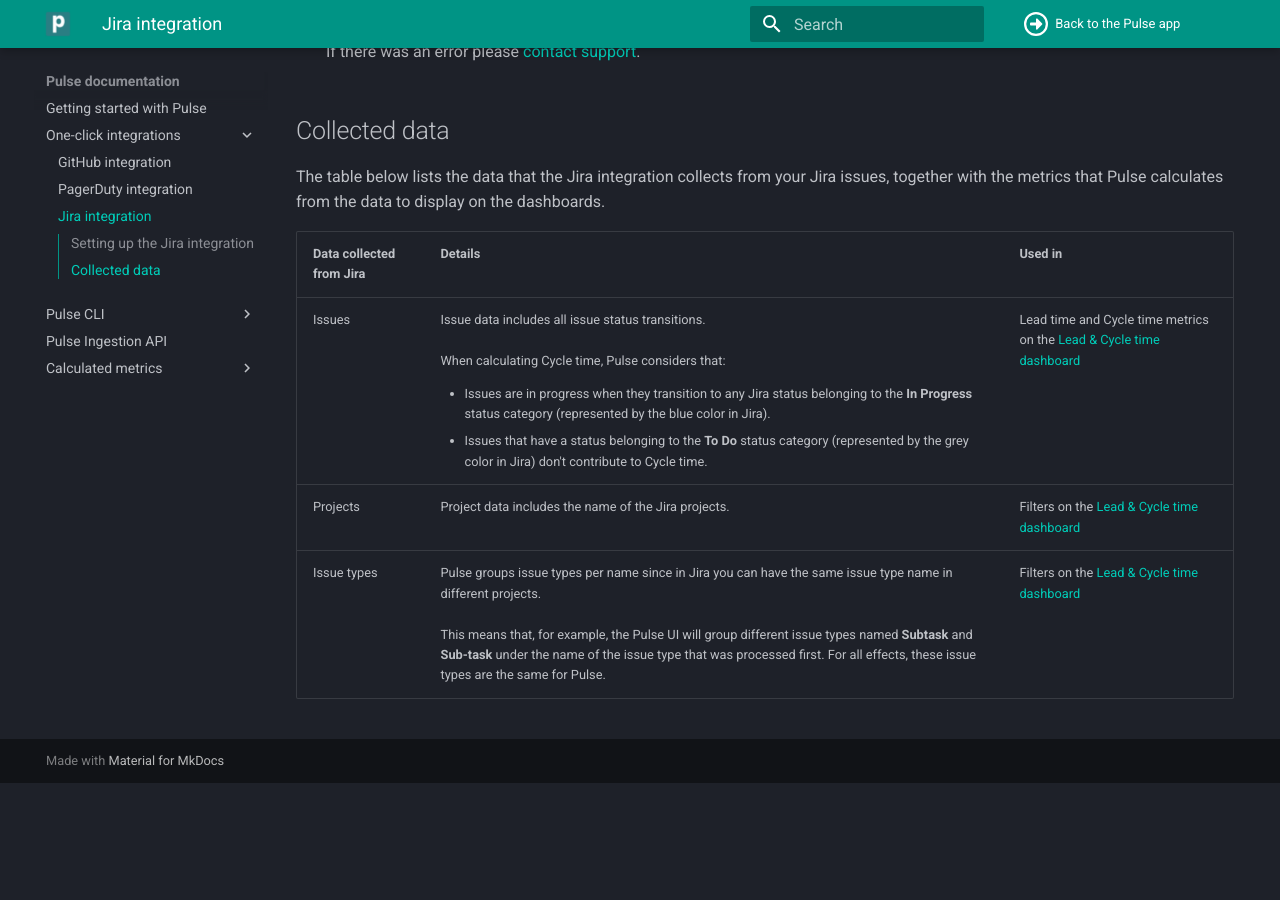
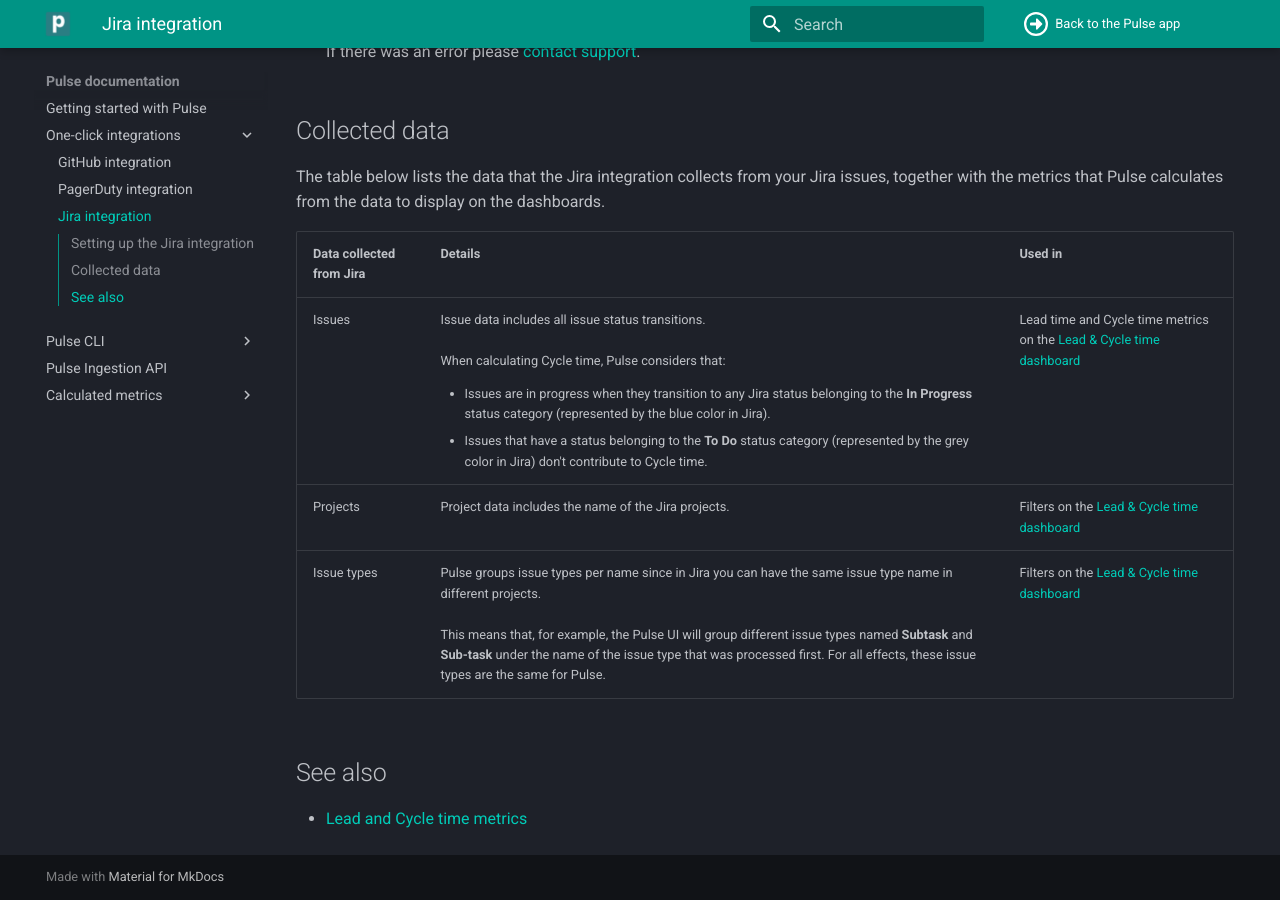
Before and after one commit to codacy/pulse-user-docs, an MkDocs documentation site: the page built from docs/one-click-integrations/jira-integration.md, in a window 1280 px wide and 900 px high, scrolled down 1092 px. Built offline with MkDocs 1.6.1 and Material for MkDocs 9.7.7, drawn with Linux system fonts in a browser that asks for light colours; before the commit the page ends 1875 px from its top, so only the background shows below that.

Commit message:
feature: Add See also links between integration and metrics pages

```diff
--- a/docs/one-click-integrations/jira-integration.md
+++ b/docs/one-click-integrations/jira-integration.md
@@ -60,3 +60,7 @@
         <td>Filters on the <a href="../../metrics/lead-cycle-time/">Lead & Cycle time dashboard</a></td>
     </tr>
 </table>
+
+## See also
+
+-   [Lead and Cycle time metrics](../metrics/lead-cycle-time.md)
```
Also changed, not shown: docs/metrics/lead-cycle-time.md (+4 -0 lines).
